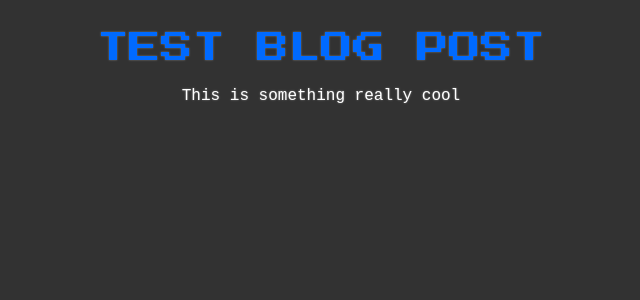
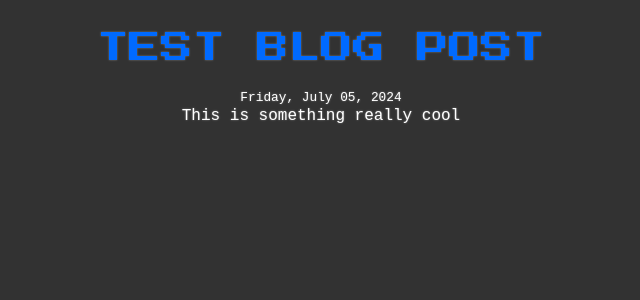
Before and after one commit to zoruka/zoruka.github.io, a Next.js app: page /blog/test in a window 1280 px wide. Shown: the top 300 px of the page, without its empty margins (319-959 px from the left). Built offline with nearby package versions, Linux system fonts and the light colour scheme.

Commit message:
feat: add blog post heading

```diff
--- a/blog/test.md
+++ b/blog/test.md
@@ -1,6 +1,6 @@
 ---
 title: Test Blog Post
-pubDate: 2024-07-04
+pubDate: 2024-07-05
 description: 'This is the first blog post test'
 image:
   url: 'https://docs.astro.build/assets/full-logo-light.png'
--- /dev/null
+++ b/src/app/(blog)/blog/[postId]/page.module.scss
@@ -0,0 +1,4 @@
+.timestamp {
+  font-size: 0.8rem;
+  font-family: monospace;
+}
--- a/src/app/(blog)/blog/[postId]/page.tsx
+++ b/src/app/(blog)/blog/[postId]/page.tsx
@@ -1,5 +1,6 @@
 import { Blog } from '@/utils/blog';
 import { Metadata } from 'next';
+import styles from './page.module.scss';
 
 type BlogPageProps = {
   params: {
@@ -30,8 +31,27 @@ export default async function BlogPage({ params: { postId } }: BlogPageProps) {
 
   return (
     <div>
-      <h1>{metadata?.title}</h1>
+      <PostHeading metadata={metadata} />
       <p>{content}</p>
     </div>
   );
 }
+
+type PostHeadingProps = {
+  metadata: Blog.PostMetadata;
+};
+const PostHeading: React.FC<PostHeadingProps> = ({ metadata }) => {
+  return (
+    <div>
+      <h1>{metadata.title}</h1>
+      <span className={styles.timestamp}>
+        {new Date(metadata.pubDate).toLocaleDateString(undefined, {
+          year: 'numeric',
+          weekday: 'long',
+          month: 'long',
+          day: '2-digit',
+        })}
+      </span>
+    </div>
+  );
+};
```
